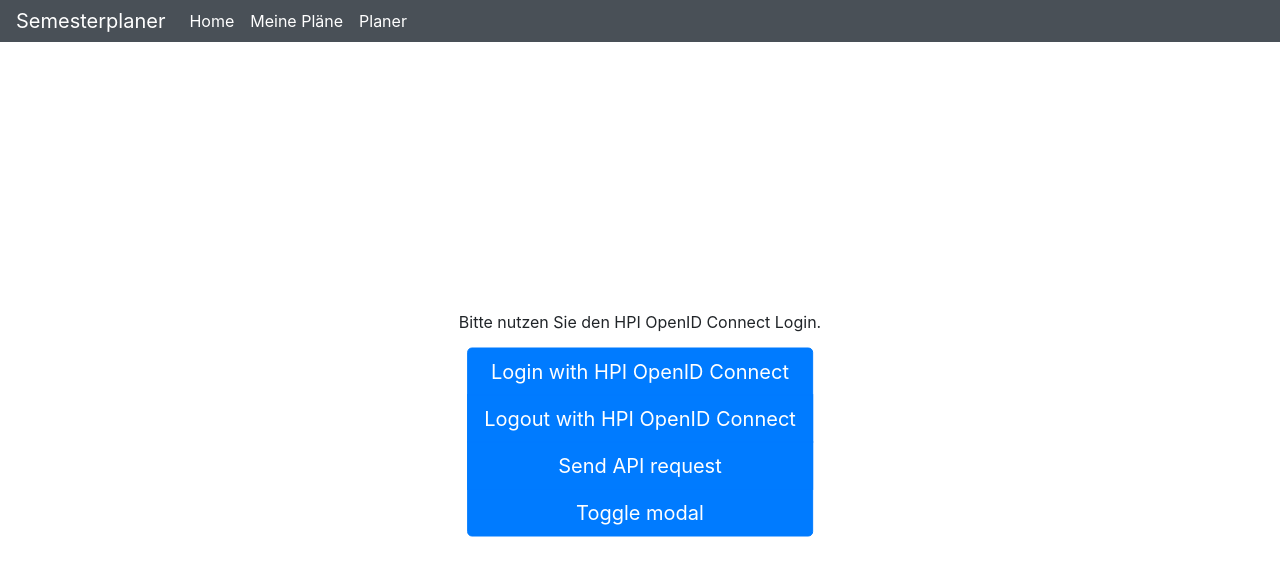
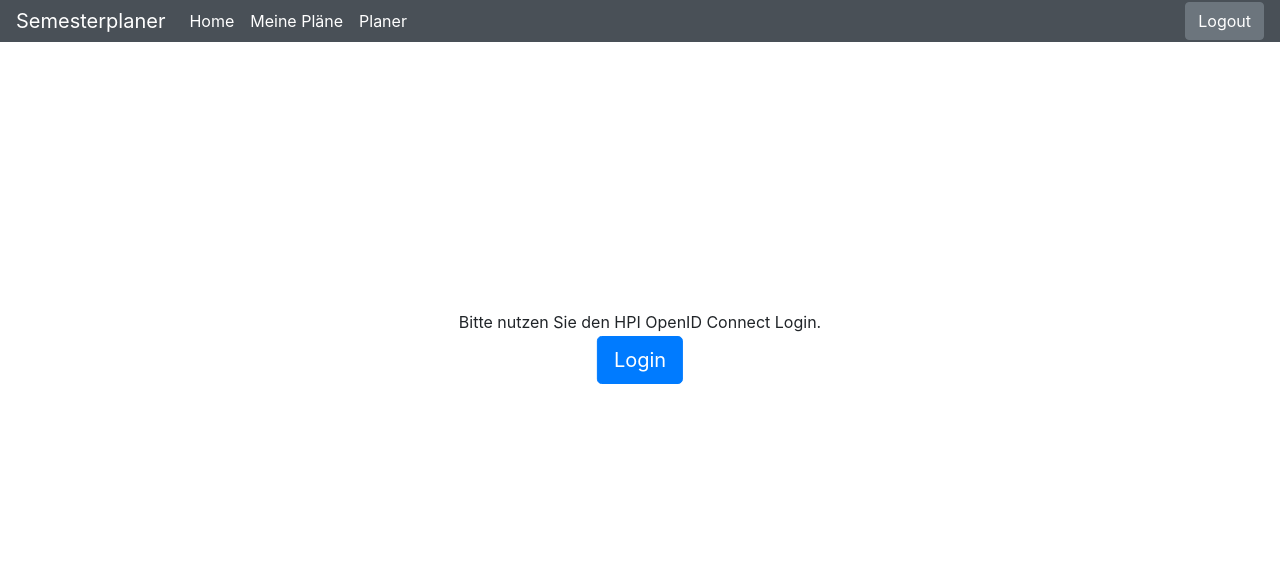
Before and after one commit to semesterplanner/sep-frontend, a React (Create React App) app: page / in a window 1280 px wide. Shown: the top 576 px of the page. Built offline with nearby package versions, Linux system fonts and the light colour scheme.

Commit message:
make better structure

```diff
--- a/src/components/Header/Header.js
+++ b/src/components/Header/Header.js
@@ -1,11 +1,12 @@
 import React from 'react';
 import { Link } from 'react-router-dom';
-import Navbar from 'react-bootstrap/Navbar';
-import Nav from 'react-bootstrap/Nav';
-
+import { Button, Navbar, Nav } from 'react-bootstrap';
+import { handleOIDCLogout } from '../../helper/login';
 import './Header.css';
 
 export const Header = () => {
+
+
   return (
     <Navbar role="navigation">
       <Navbar.Brand as={Link} to="/">Semesterplaner</Navbar.Brand>
@@ -14,6 +15,10 @@ export const Header = () => {
         <Nav.Link as={Link} to="/myplans">Meine Pläne</Nav.Link>
         <Nav.Link as={Link} to="/planner">Planer</Nav.Link>
       </Nav>
+
+      <Button variant="secondary" onClick={handleOIDCLogout}>
+        Logout
+      </Button>
     </Navbar>
   );
 };
--- a/src/components/Login/Login.css
+++ b/src/components/Login/Login.css
@@ -1,7 +1,8 @@
-.btn-group-vertical {
-    left: 50%;
+#login {
+	position: fixed;
+	top: 45%;
+	left: 50%;
     transform: translate(-50%, -50%);
-    top: 400px;
 }
 
 .textfield {
--- a/src/components/Login/Login.js
+++ b/src/components/Login/Login.js
@@ -1,81 +1,21 @@
 import React, { useState } from 'react';
+import { Button } from 'react-bootstrap';
 import instance from '../../axiosConfig';
-import { Button } from 'react-bootstrap';
 import './Login.css';
-
+import { handleOIDCLogin } from '../../helper/login';
 import { Modal,
   ModalBody, ModalFooter, ModalHeader } from 'reactstrap';
-import ButtonGroup from 'react-bootstrap/ButtonGroup';
-import Cookies from 'js-cookie';
 
 export const Login = () => {
-  const handleOIDCLogin = () => {
-    instance.get('/oidc/authenticate/')
-        .then((response) => {
-          Cookies.set('sessionid', response.data['sessionid'],
-              {
-                expires: new Date(new Date().getTime() + 2000),
-                sameSite: 'lax',
-              });
-          window.location.assign(response.data['url']);
-        })
-        .catch(() => {
-          alert('Error logging in please try again');
-        });
-  };
-
-  const handleOIDCLogout = () => {
-    // tell backend to log out the user
-    instance.post('/oidc/logout/').then();
-    // flush our storage regardless of successful backend logout
-    window.localStorage.removeItem('access_token');
-    window.location.assign('/');
-  };
-
-  const sendAPIRequest = () => {
-    instance.get('/lectures')
-        .then(function(response) {
-          toggle();
-          document.getElementById('modal').innerHTML =
-            JSON.stringify(response.data, null, 2);
-        });
-  };
-
-
-  const [modal, setModal] = useState(false);
-
-  const toggle = () => setModal(!modal);
-
 
   return (
     <>
       <text class="textfield">
         Bitte nutzen Sie den HPI OpenID Connect Login.
       </text>
-      <ButtonGroup class="buttonGroup" vertical={true} >
-        <Button variant="primary" size="lg" onClick={handleOIDCLogin}>
-          Login with HPI OpenID Connect
-        </Button>
-        <Button variant="primary" size="lg" onClick={handleOIDCLogout}>
-          Logout with HPI OpenID Connect
-        </Button>
-        <Button variant="primary" size="lg" onClick={sendAPIRequest}>
-          Send API request
-        </Button>
-        <Button variant="primary" size="lg" onClick={toggle}>
-          Toggle modal
-        </Button>
-      </ButtonGroup>
-      <Modal isOpen={modal} toggle={toggle}>
-        <ModalHeader toggle={toggle}>Response</ModalHeader>
-        <ModalBody id={'modal'}>
-          content here
-        </ModalBody>
-        <ModalFooter>
-          <Button variant="primary" size="lg" onClick={toggle}>Do Something</Button>{' '}
-          <Button variant="secondary" size="lg" onClick={toggle}>Cancel</Button>
-        </ModalFooter>
-      </Modal>
+      <Button id="login" variant="primary" size="lg" onClick={handleOIDCLogin}>
+        Login
+      </Button>
     </>
   );
 };
--- /dev/null
+++ b/src/helper/login.js
@@ -0,0 +1,26 @@
+import { useState } from 'react';
+import instance from '../axiosConfig';
+import Cookies from 'js-cookie';
+
+export const handleOIDCLogin = () => {
+    instance.get('/oidc/authenticate/')
+        .then((response) => {
+          Cookies.set('sessionid', response.data['sessionid'],
+              {
+                expires: new Date(new Date().getTime() + 2000),
+                sameSite: 'lax',
+              });
+          window.location.assign(response.data['url']);
+        })
+        .catch(() => {
+          alert('Error logging in please try again');
+        });
+};
+
+export const handleOIDCLogout = () => {
+    // tell backend to log out the user
+    instance.post('/oidc/logout/').then();
+    // flush our storage regardless of successful backend logout
+    window.localStorage.removeItem('access_token');
+    window.location.assign('/');
+};
```
Also changed, not shown: src/components/Modal.js (added, +37 -0 lines).
